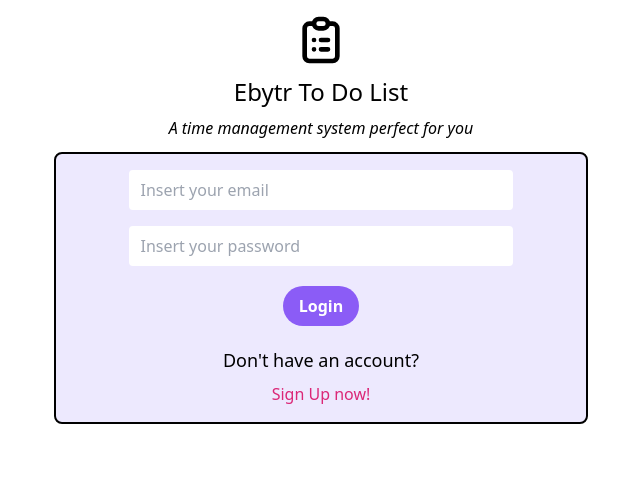
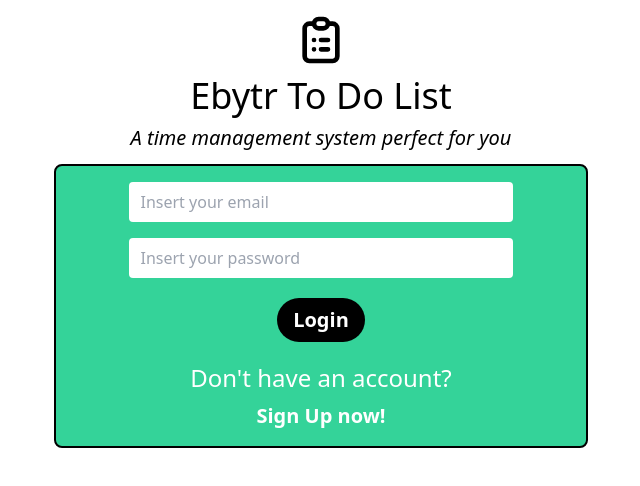
Before and after one commit to leonardo-pinto/ebytr-mern-challenge, a React (Create React App) app in the folder frontend/: page /login in a window 1280 px wide. Shown: the top 486 px of the page, without its empty margins (319-959 px from the left). Built offline with nearby package versions, Linux system fonts and the light colour scheme; what tailwindcss-hero-patterns would draw is missing.

Commit message:
feat: finish style login page

```diff
--- a/frontend/src/App.js
+++ b/frontend/src/App.js
@@ -6,7 +6,6 @@ import { loadUser } from './redux/actions/userActions';
 import Login from './pages/Login';
 import Signup from './pages/Signup';
 import Todos from './pages/Todos';
-import Title from './components/title/Title';
 
 function App() {
   const dispatch = useDispatch();
@@ -16,8 +15,7 @@ function App() {
   }, [dispatch]);
 
   return (
-    <div className="h-screen heropattern-formalinvitation-red-100">
-      <Title />
+    <div className="h-screen heropattern-wiggle-gray-300">
       <Switch>
         <Route path="/login" component={ Login } />
         <Route path="/signup" component={ Signup } />
--- a/frontend/src/components/header/Header.js
+++ b/frontend/src/components/header/Header.js
@@ -1,6 +1,6 @@
 /* eslint-disable react/jsx-closing-tag-location */
 import React from 'react';
-import { Redirect } from 'react-router-dom';
+import { Redirect, Link } from 'react-router-dom';
 import { useSelector, useDispatch } from 'react-redux';
 import { signOut } from '../../redux/actions/userActions';
 import { signOutIcon } from '../../services/todosIcons';
@@ -16,23 +16,27 @@ function Header() {
   if (!user.userId) return <Redirect to="/login" />;
 
   return (
-    <header className="flex-col">
-      <div className="flex justify-between items-center my-1">
-        { user && <p data-testid="username-text">
+    <header className="flex justify-between items-center bg-green-400 px-4 py-2">
+      <p
+        data-testid="username-text"
+        className="text-white font-medium sm:text-xl md:text-2xl"
+      >
         {`Hello, ${user.name}`}
-        </p>}
-        <span className="flex justify-center items-center">
-          <p>Sign Out</p>
+      </p>
+      <Link to="/login" className="flex justify-center items-center">
+        <p
+          className="text-white mx-2 font-medium hover:undeline sm:text-xl md:text-2xl"
+        >
+          Sign Out
+        </p>
         <button
-            className="m-1"
           type="button"
           data-testid="signout-btn"
           onClick={ () => handleSignOut() }
         >
           {signOutIcon()}
         </button>
-        </span>
-      </div>
+      </Link>
     </header>
   );
 }
--- a/frontend/src/components/login/LoginForm.js
+++ b/frontend/src/components/login/LoginForm.js
@@ -37,7 +37,7 @@ function LoginForm() {
   return (
     <div
       className="p-2 flex flex-col justify-center
-      items-center bg-purple-100 mx-auto border-2
+      items-center bg-green-400 mx-auto border-2
       border-solid border-black rounded-lg w-4/5 sm:w-2/4 md:w-5/12"
     >
       <form
@@ -47,7 +47,7 @@ function LoginForm() {
         <input
           name="email"
           className="w-3/4 py-2 px-3 my-2 rounded
-          focus:ring-2 focus:ring-blue-600 text-gray-700"
+          focus:ring-2 focus:ring-black text-black"
           type="email"
           data-testid="email-input-login"
           value={ email }
@@ -57,7 +57,7 @@ function LoginForm() {
         <input
           name="password"
           className="w-3/4 py-2 px-3 my-2 rounded
-          focus:ring-2 focus:ring-blue-600 text-gray-700"
+          focus:ring-2 focus:ring-black text-black"
           type="password"
           value={ password }
           data-testid="password-input-login"
@@ -66,8 +66,8 @@ function LoginForm() {
         />
         <button
           type="submit"
-          className="bg-purple-500 hover:bg-blue-700 text-white
-          font-bold py-2 px-4 rounded-full m-3"
+          className="bg-black hover:bg-blue-700 text-white
+          font-bold py-2 px-4 rounded-full m-3 sm:text-xl"
           data-testid="button-login"
           disabled={ disableLoginBtn }
         >
@@ -75,9 +75,13 @@ function LoginForm() {
         </button>
       </form>
       <div className="flex flex-col justify-center items-center p-1">
-        <p className="p-1 text-lg">Don&apos;t have an account?</p>
+        <p
+          className="text-white p-1 text-lg sm:text-xl md:text-2xl"
+        >
+          Don&apos;t have an account?
+        </p>
         <Link
-          className="p-1 text-pink-600"
+          className="font-semibold text-white p-1 sm:text-lg md:text-xl"
           to="/signup"
         >
           Sign Up now!
--- a/frontend/src/components/title/Title.js
+++ b/frontend/src/components/title/Title.js
@@ -5,8 +5,16 @@ function Title() {
   return (
     <div className="flex flex-col justify-center items-center p-2">
       {todoIcon()}
-      <h1 className="text-2xl p-1">Ebytr To Do List</h1>
-      <p className="italic p-1">A time management system perfect for you</p>
+      <h1
+        className="font-medium text-2xl sm:text-3xl md:text-4xl p-1"
+      >
+        Ebytr To Do List
+      </h1>
+      <p
+        className="italic p-1 sm:text-lg md:text-xl"
+      >
+        A time management system perfect for you
+      </p>
     </div>
   );
 }
--- a/frontend/src/pages/Login.js
+++ b/frontend/src/pages/Login.js
@@ -3,6 +3,7 @@ import { Redirect } from 'react-router-dom';
 import { useSelector } from 'react-redux';
 import { ToastContainer } from 'react-toastify';
 import LoginForm from '../components/login/LoginForm';
+import Title from '../components/title/Title';
 
 function Login() {
   const user = useSelector((state) => state.user);
@@ -11,6 +12,7 @@ function Login() {
 
   return (
     <>
+      <Title />
       <ToastContainer />
       <LoginForm />
     </>
--- a/frontend/src/pages/Todos.js
+++ b/frontend/src/pages/Todos.js
@@ -2,10 +2,11 @@ import React from 'react';
 import { Redirect } from 'react-router-dom';
 import { useSelector } from 'react-redux';
 import { ToastContainer } from 'react-toastify';
-import Header from '../components/header/Header';
 import AddTodo from '../components/todos/AddTodo';
 import SortBarTodos from '../components/todos/SortBarTodos';
 import ListTodos from '../components/todos/ListTodos';
+import Title from '../components/title/Title';
+import Header from '../components/header/Header';
 
 function Todos() {
   const user = useSelector((state) => state.user);
@@ -13,17 +14,21 @@ function Todos() {
   if (!user.userId) return <Redirect to="/login" />;
 
   return (
+    <>
+      <Header />
+      <Title />
       <div
         className="p-2 flex flex-col justify-center
-      items-center bg-purple-100 mx-auto border-2
+          items-center bg-green-400 mx-auto border-2
           border-solid border-black rounded-lg w-11/12 sm:w-2/4 md:w-8/12"
       >
         <ToastContainer />
-      <Header />
         <AddTodo />
         <SortBarTodos />
         <ListTodos />
       </div>
+    </>
+
   );
 }
 
--- a/frontend/src/services/todosIcons.js
+++ b/frontend/src/services/todosIcons.js
@@ -175,7 +175,7 @@ export function signOutIcon() {
   return (
     <svg
       data-testid="signout-icon"
-      className="w-6 h-6"
+      className="text-white w-6 h-6 sm:w-8 sm:h-8 md:w-10 md:h-10"
       fill="none"
       stroke="currentColor"
       viewBox="0 0 24 24"
```
Lines whose indentation alone changed are shown as unchanged.
